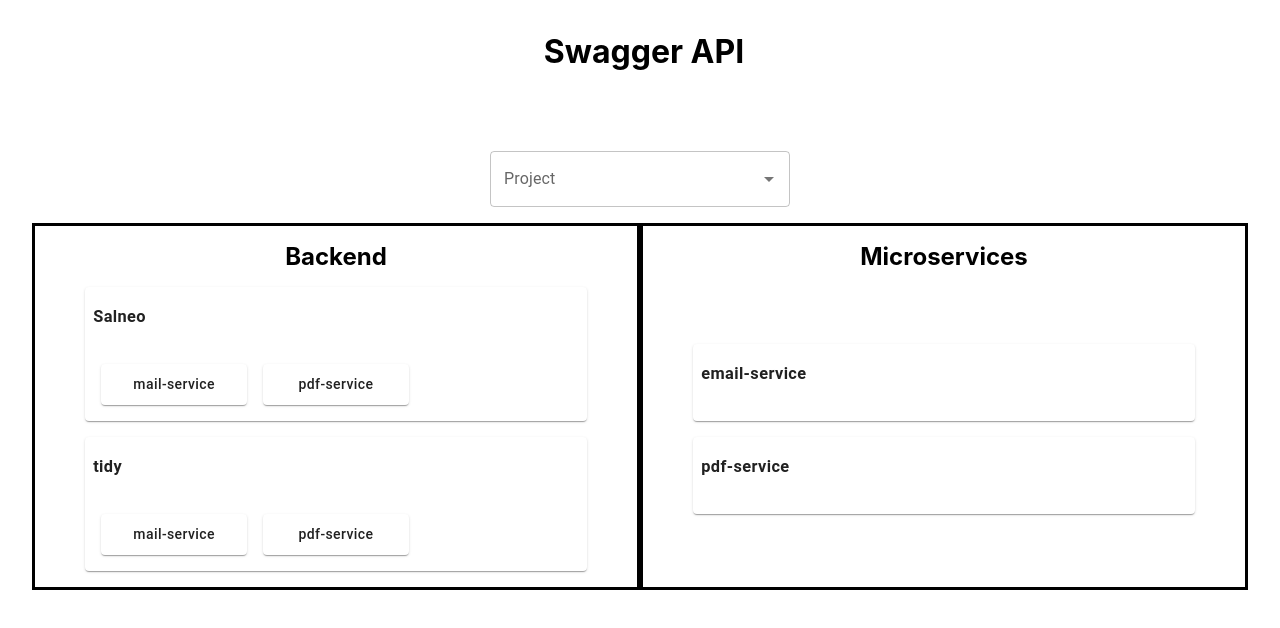
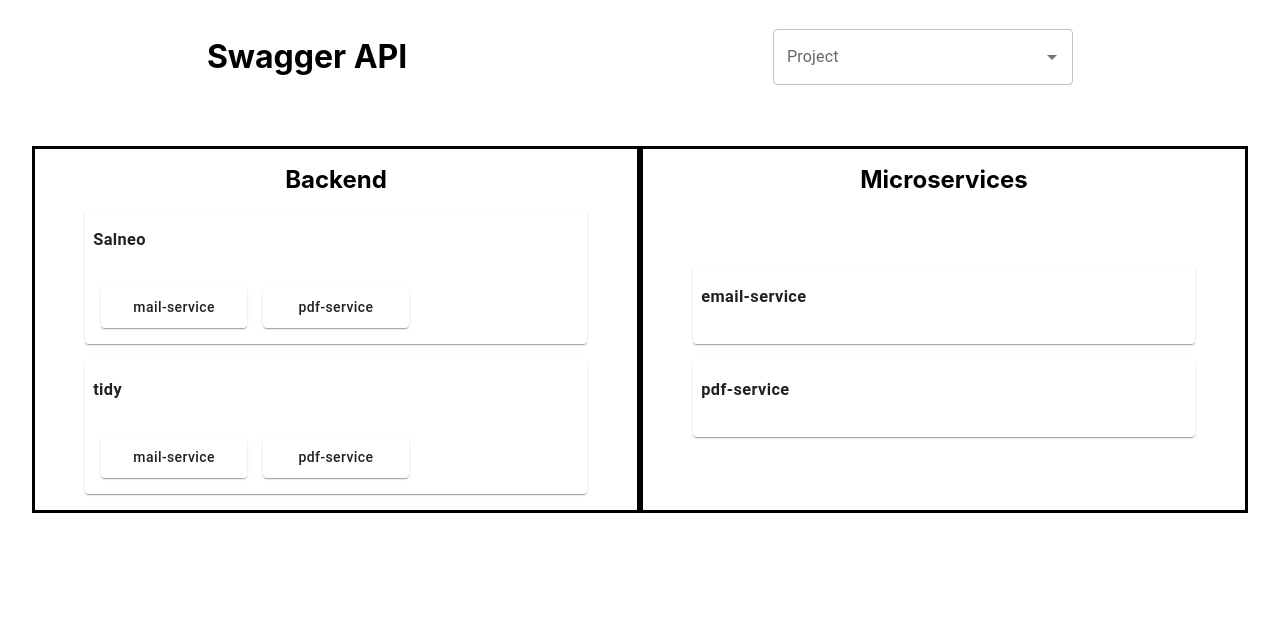
Before and after one commit to oev-berlin/api-portal, a Next.js app: page / in a window 1280 px wide. Shown: the top 628 px of the page. Built offline with nearby package versions, Linux system fonts and the light colour scheme.

Commit message:
Add layout component with the search field

```diff
--- a/components/ComboBox/styles.ts
+++ b/components/ComboBox/styles.ts
@@ -3,6 +3,4 @@ import { Autocomplete } from '@mui/material';
 
 export const StyledAutocomplete = styled(Autocomplete)`
   width: 300px;
-  margin-right: auto;
-  margin-left: auto;
 `;
--- /dev/null
+++ b/components/Layout/Layout.tsx
@@ -0,0 +1,14 @@
+import React from 'react';
+import { ComboBox } from '../ComboBox';
+import { LayoutProps } from './interfaces';
+import { StyledToolBar, Title } from './styles';
+
+export const Layout = ({ searchOptions, children }: LayoutProps) => (
+  <>
+    <StyledToolBar>
+      <Title>Swagger API</Title>
+      <ComboBox searchOptions={searchOptions} />
+    </StyledToolBar>
+    {children}
+  </>
+);
--- /dev/null
+++ b/components/Layout/index.ts
@@ -0,0 +1,3 @@
+import { Layout } from './Layout';
+
+export { Layout };
--- /dev/null
+++ b/components/Layout/interfaces.ts
@@ -0,0 +1,6 @@
+import React from 'react';
+
+export interface LayoutProps {
+    searchOptions: string[],
+    children: React.ReactNode,
+}
--- /dev/null
+++ b/components/Layout/styles.ts
@@ -0,0 +1,15 @@
+import styled from 'styled-components';
+import { Toolbar } from '@mui/material';
+
+export const Title = styled.h1`
+    font-weight: bold;
+`;
+
+export const StyledToolBar = styled(Toolbar)`
+  position: static;
+  display: flex;
+  flex-wrap: wrap;
+  padding: 1rem;
+  flex-grow: 1;
+  justify-content: space-around;
+`;
--- a/pages/_app.tsx
+++ b/pages/_app.tsx
@@ -1,19 +1,24 @@
 import '../styles/globals.css';
 import type { AppProps } from 'next/app';
-import React, { useMemo, useState } from 'react';
+import React, { useCallback, useMemo, useState } from 'react';
 import { Grid } from '@mui/material';
 import { ContextProps, projectsContext } from '../context/ProjectsContext';
 import { ProjectData } from '../utils/interfaces';
+import { mapToTitle } from '../utils/testUtilities';
+import { Layout } from '../components/Layout/Layout';
 
 function MyApp({ Component, pageProps }: AppProps):JSX.Element {
   const [projects, setProjects] = useState<ProjectData[]>([]);
   const contextProps:ContextProps = useMemo(() => ({ projects, setProjects }), [projects, setProjects]);
+  const getProjectTitles = useCallback(() => mapToTitle(projects), [projects]);
 
   return (
     <projectsContext.Provider value={contextProps}>
-      <Grid sx={{ minWidth: '375px' }}>
-        <Component {...pageProps} />
-      </Grid>
+      <Layout searchOptions={getProjectTitles()}>
+        <Grid sx={{ minWidth: '375px' }}>
+          <Component {...pageProps} />
+        </Grid>
+      </Layout>
     </projectsContext.Provider>
   );
 }
--- a/pages/index.tsx
+++ b/pages/index.tsx
@@ -1,13 +1,12 @@
 import React, { useEffect, useContext, useCallback } from 'react';
 import { Header } from '../meta/Header';
 import { Column } from '../components/Column';
-import { MainPageInnerContainer, MainPageOuterContainer, MainPageTitle } from '../styles/pages/main/styles';
+import { MainPageInnerContainer, MainPageOuterContainer } from '../styles/pages/main/styles';
 import { ProjectData } from '../utils/interfaces';
 import { projectsContext, ContextProps } from '../context/ProjectsContext';
 import { docType } from '../utils/types';
 import { fetchProjectsData } from '../utils/fileSystemUtilities';
-import { filterBy, mapToTitle } from '../utils/testUtilities';
-import { ComboBox } from '../components/ComboBox';
+import { filterBy } from '../utils/testUtilities';
 
 interface AppProps {
     projectsData: ProjectData[]
@@ -22,14 +21,11 @@ export default function App({ projectsData }: AppProps) {
   }, []);
 
   const filterProjects = useCallback((type: docType) => filterBy(projects, type), [projects]);
-  const getProjectTitles = useCallback(() => mapToTitle(projects), [projects]);
 
   return (
     <>
       <Header />
       <MainPageOuterContainer>
-        <MainPageTitle>Swagger API</MainPageTitle>
-        <ComboBox searchOptions={getProjectTitles()} />
         <MainPageInnerContainer container>
           <Column projects={filterProjects('backend')} name="Backend" key="backend" />
           <Column projects={filterProjects('microservice')} name="Microservices" key="microservices" />
--- a/styles/pages/main/styles.ts
+++ b/styles/pages/main/styles.ts
@@ -13,10 +13,5 @@ const MainPageInnerContainer = styled(Grid)`
     justify-content: space-between;
   }
 `;
-const MainPageTitle = styled.h1`
-  text-align: center;
-  padding-left: 0.5rem;
-  margin-bottom: 5rem;
-`;
 
-export {MainPageTitle, MainPageInnerContainer, MainPageOuterContainer};
+export { MainPageInnerContainer, MainPageOuterContainer};
```
Also changed, not shown: 2 other files (tests, documents, lock files or other folders).
